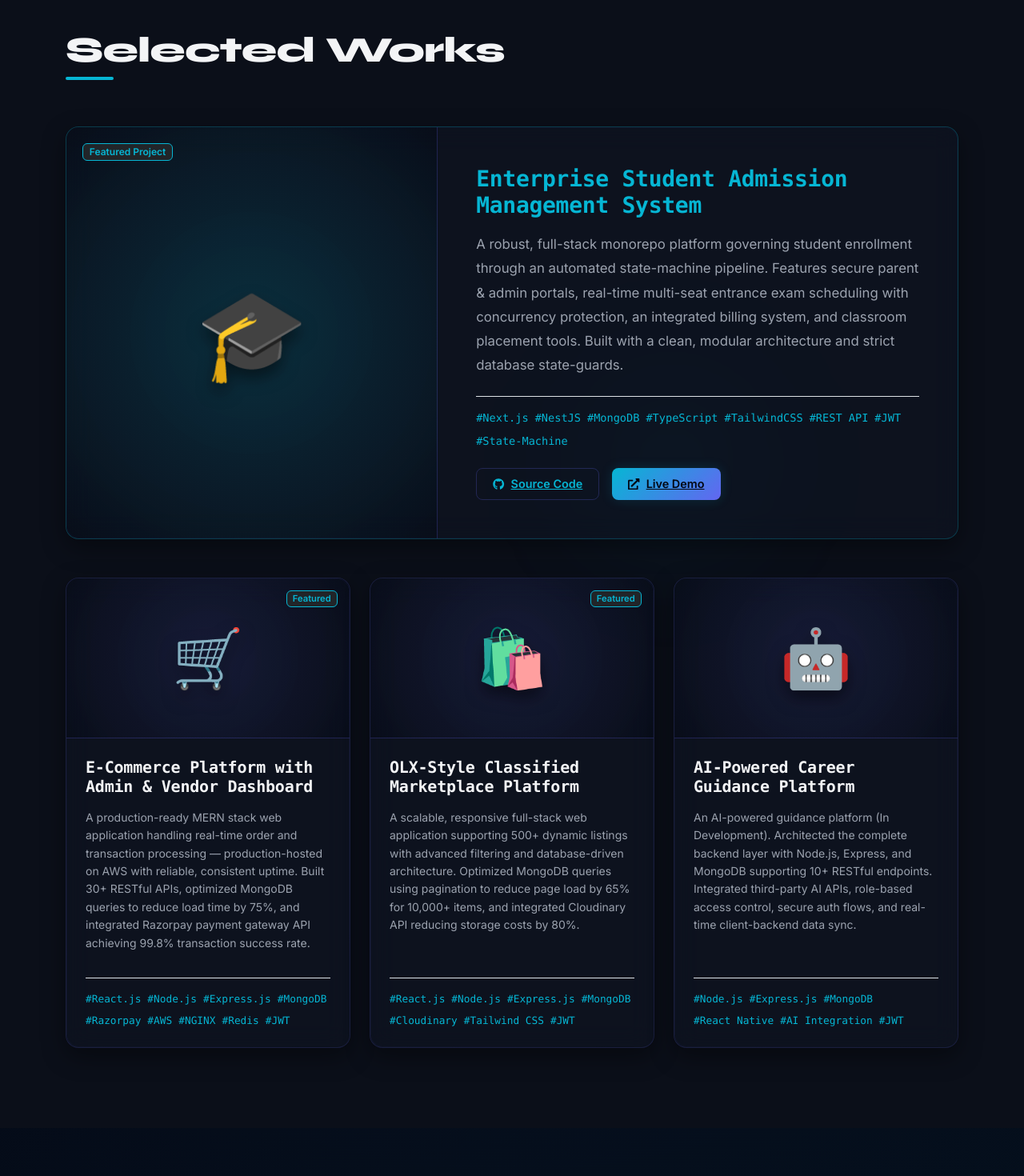
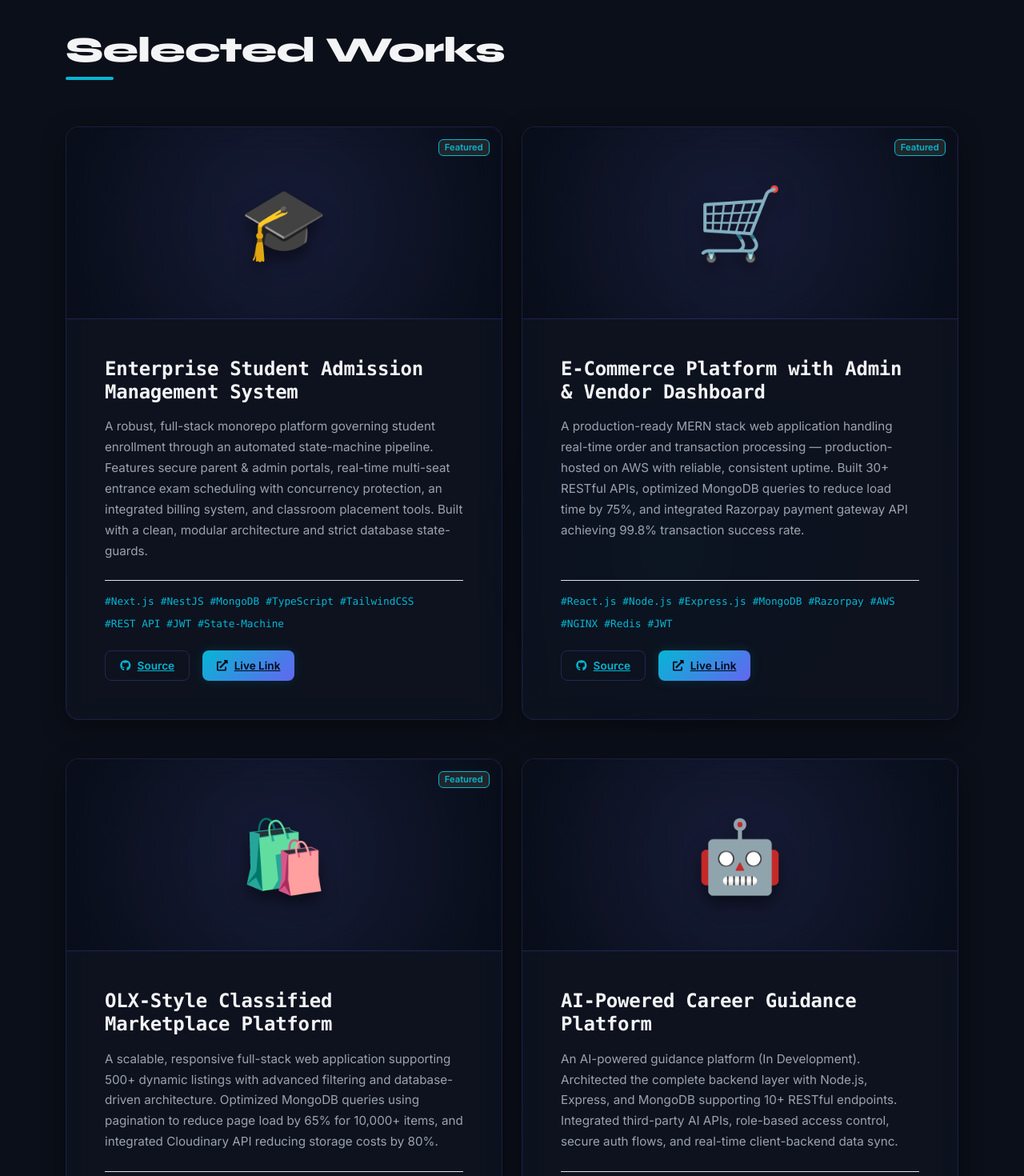
Before and after one commit to ajmlll/my-portfolio, a React (Vite) app in the folder frontend/: page / in a window 1280 px wide. Shown: the part 2760-4230 px from the top of the page at 80% size. Built offline with nearby package versions, Linux system fonts and the light colour scheme.

Commit message:
design: unify project card sizes in 2x2 grid, add custom hover glow skills badges

```diff
--- a/frontend/src/components/Projects.jsx
+++ b/frontend/src/components/Projects.jsx
@@ -69,21 +69,24 @@ const Projects = () => {
         </Row>
 
         <Row className="g-4">
-          {projectsData.map((project, idx) => {
-            if (project.id === 1) {
-              // Featured Full-Width Project Card
-              return (
-                <Col lg={12} key={project.id} className="reveal delay-1 mb-4">
-                  <div className="custom-card group h-100" style={{ border: '1px solid rgba(6, 182, 212, 0.25)' }}>
-                    <Row className="g-0 align-items-stretch">
-                      {/* Left: Thumbnail/Visual column */}
-                      <Col md={5} className="d-flex align-items-center justify-content-center position-relative overflow-hidden" style={{ minHeight: '300px', background: 'radial-gradient(circle at 50% 50%, rgba(6, 182, 212, 0.18) 0%, rgba(3, 7, 18, 0.4) 100%)', borderRight: '1px solid var(--gold-border)' }}>
-                        <span className="project-icon" style={{ fontSize: '7rem' }}>
+          {projectsData.map((project, idx) => (
+            <Col lg={6} md={12} key={project.id} className={`reveal delay-${(idx % 2) + 1} mb-4`}>
+              <div className="custom-card h-100 d-flex flex-column group" style={{ cursor: 'pointer', border: '1px solid rgba(99, 102, 241, 0.15)' }}>
+
+                {/* Thumbnail Area */}
+                <div
+                  className="d-flex align-items-center justify-content-center position-relative overflow-hidden"
+                  style={{ height: '240px', background: 'radial-gradient(circle at 50% 50%, rgba(99, 102, 241, 0.12) 0%, rgba(3, 7, 18, 0.45) 100%)', borderBottom: '1px solid var(--gold-border)' }}
+                >
+                  <span className="project-icon" style={{ fontSize: '5.5rem' }}>
                     {project.image}
                   </span>
-                        <Badge bg="dark" className="position-absolute" style={{ top: '20px', left: '20px', border: '1px solid var(--gold)', color: 'var(--gold)', fontWeight: '600' }}>
-                          Featured Project
+
+                  {project.featured && (
+                    <Badge bg="dark" style={{ position: 'absolute', top: '15px', right: '15px', border: '1px solid var(--gold)', color: 'var(--gold)', fontSize: '0.7rem', fontWeight: 'bold' }}>
+                      Featured
                     </Badge>
+                  )}
 
                   {/* Hover Actions Overlay */}
                   <div
@@ -102,111 +105,44 @@ const Projects = () => {
                       </a>
                     )}
                   </div>
-                      </Col>
+                </div>
 
-                      {/* Right: Info details column */}
-                      <Col md={7} className="p-4 p-md-5 d-flex flex-column justify-content-between">
+                {/* Content Area */}
+                <div className="p-4 p-md-5 flex-grow-1 d-flex flex-column justify-content-between">
                   <div>
-                          <h3 className="h3 mb-3 text-gold font-monospace" style={{ color: 'var(--gold) !important', letterSpacing: '-0.01em', fontWeight: 800 }}>
+                    <h3 className="h4 text-primary mb-3 font-monospace" style={{ transition: 'color 0.3s ease', letterSpacing: '-0.01em', fontWeight: 800 }}>
                       {project.title}
                     </h3>
-                          <p className="text-secondary mb-4" style={{ fontSize: '1.05rem', lineHeight: '1.8' }}>
+                    <p className="text-secondary mb-4" style={{ lineHeight: '1.7', fontSize: '0.95rem' }}>
                       {project.description}
                     </p>
                   </div>
 
                   <div>
-                          <div className="d-flex flex-wrap gap-2 mb-4 pt-3 border-top" style={{ borderColor: 'rgba(255, 255, 255, 0.06) !important' }}>
+                    <div className="d-flex flex-wrap gap-2 mb-4 pt-3 border-top" style={{ borderColor: 'rgba(255, 255, 255, 0.05) !important' }}>
                       {project.tech.map((t, i) => (
-                              <span key={i} className="font-monospace text-gold" style={{ fontSize: '0.85rem' }}>
+                        <span key={i} className="font-monospace text-gold" style={{ fontSize: '0.8rem' }}>
                           #{t}
                         </span>
                       ))}
                     </div>
 
                     <div className="d-flex gap-3">
-                            <a href={project.github} target="_blank" rel="noreferrer" className="btn-outline-gold d-inline-flex align-items-center gap-2" style={{ padding: '8px 20px', fontSize: '0.9rem' }}>
-                              <FaGithub /> Source Code
+                      <a href={project.github} target="_blank" rel="noreferrer" className="btn-outline-gold d-inline-flex align-items-center gap-2" style={{ padding: '8px 18px', fontSize: '0.85rem' }}>
+                        <FaGithub /> Source
                       </a>
                       {project.live !== '#' && (
-                              <a href={project.live} target="_blank" rel="noreferrer" className="btn-gold d-inline-flex align-items-center gap-2" style={{ padding: '8px 20px', fontSize: '0.9rem' }}>
-                                <FaExternalLinkAlt /> Live Demo
+                        <a href={project.live} target="_blank" rel="noreferrer" className="btn-gold d-inline-flex align-items-center gap-2" style={{ padding: '8px 18px', fontSize: '0.85rem' }}>
+                          <FaExternalLinkAlt /> Live Link
                         </a>
                       )}
-                          </div>
-                        </div>
-                      </Col>
-                    </Row>
-                  </div>
-                </Col>
-              );
-            } else {
-              // Standard Columns Below
-              return (
-                <Col lg={4} md={6} key={project.id} className={`reveal delay-${(idx % 3) + 1}`}>
-                  <div className="custom-card h-100 d-flex flex-column group" style={{ cursor: 'pointer', border: '1px solid rgba(99, 102, 241, 0.15)' }}>
-
-                    {/* Thumbnail Area */}
-                    <div
-                      className="d-flex align-items-center justify-content-center position-relative overflow-hidden"
-                      style={{ height: '200px', background: 'radial-gradient(circle at 50% 50%, rgba(99, 102, 241, 0.12) 0%, rgba(3, 7, 18, 0.4) 100%)', borderBottom: '1px solid var(--gold-border)' }}
-                    >
-                      <span className="project-icon" style={{ fontSize: '4.5rem' }}>
-                        {project.image}
-                      </span>
-
-                      {project.featured && (
-                        <Badge bg="dark" style={{ position: 'absolute', top: '15px', right: '15px', border: '1px solid var(--gold)', color: 'var(--gold)', fontSize: '0.7rem', fontWeight: 'bold' }}>
-                          Featured
-                        </Badge>
-                      )}
-
-                      {/* Hover Actions Overlay */}
-                      <div
-                        className="position-absolute w-100 h-100 d-flex gap-3 align-items-center justify-content-center transition-all bg-overlay"
-                        style={{
-                          background: 'rgba(13, 13, 18, 0.5)', backdropFilter: 'blur(5px)',
-                          opacity: 0, transition: 'all 0.4s ease',
-                        }}
-                      >
-                        <a href={project.github} target="_blank" rel="noreferrer" className="btn btn-outline-gold rounded-circle d-flex align-items-center justify-content-center p-0 action-btn" style={{ width: '45px', height: '45px', transform: 'translateY(20px)', transition: 'all 0.4s ease' }} title="View Source">
-                          <FaGithub size={20} />
-                        </a>
-                        {project.live !== '#' && (
-                          <a href={project.live} target="_blank" rel="noreferrer" className="btn btn-gold rounded-circle d-flex align-items-center justify-content-center p-0 action-btn" style={{ width: '45px', height: '45px', transform: 'translateY(20px)', transition: 'all 0.4s ease 0.1s' }} title="Live Demo">
-                            <FaExternalLinkAlt size={18} />
-                          </a>
-                        )}
-                      </div>
-                    </div>
-
-                    {/* Content Area */}
-                    <div className="p-4 flex-grow-1 d-flex flex-column justify-content-between">
-                      <div>
-                        <h3 className="h5 text-primary mb-3 font-monospace" style={{ transition: 'color 0.3s ease', letterSpacing: '-0.01em', fontWeight: 700 }}>
-                          {project.title}
-                        </h3>
-                        <p className="text-secondary small" style={{ lineHeight: '1.6' }}>
-                          {project.description}
-                        </p>
-                      </div>
-
-                      <div>
-                        <div className="d-flex flex-wrap gap-2 mt-3 pt-3 border-top" style={{ borderColor: 'rgba(255, 255, 255, 0.05) !important' }}>
-                          {project.tech.map((t, i) => (
-                            <span key={i} className="font-monospace text-gold" style={{ fontSize: '0.8rem' }}>
-                              #{t}
-                            </span>
-                          ))}
                     </div>
                   </div>
                 </div>
 
               </div>
             </Col>
-              );
-            }
-          })}
+          ))}
         </Row>
       </Container>
       <style>{`
--- a/frontend/src/components/Skills.jsx
+++ b/frontend/src/components/Skills.jsx
@@ -1,4 +1,4 @@
-import React, { useEffect, useRef } from 'react';
+import React, { useEffect, useRef, useState } from 'react';
 import { Container, Row, Col } from 'react-bootstrap';
 import {
   FaReact, FaNodeJs, FaAws, FaGitAlt
@@ -13,35 +13,35 @@ const Skills = () => {
     {
       title: "Languages & Frontend",
       skills: [
-        { name: 'JavaScript', icon: <SiJavascript color="#F7DF1E" /> },
-        { name: 'TypeScript', icon: <SiTypescript color="#3178C6" /> },
-        { name: 'React.js', icon: <FaReact color="#61DAFB" /> },
-        { name: 'Next.js', icon: <SiNextdotjs color="#FFFFFF" /> },
-        { name: 'Redux Toolkit', icon: <SiRedux color="#764ABC" /> },
-        { name: 'Tailwind CSS', icon: <SiTailwindcss color="#06B6D4" /> },
-        { name: 'Bootstrap', icon: <SiBootstrap color="#7952B3" /> },
-        { name: 'Material UI', icon: <SiMui color="#007FFF" /> }
+        { name: 'JavaScript', icon: <SiJavascript color="#F7DF1E" />, color: '#F7DF1E', glow: 'rgba(247, 223, 30, 0.2)' },
+        { name: 'TypeScript', icon: <SiTypescript color="#3178C6" />, color: '#3178C6', glow: 'rgba(49, 120, 198, 0.2)' },
+        { name: 'React.js', icon: <FaReact color="#61DAFB" />, color: '#61DAFB', glow: 'rgba(97, 218, 251, 0.2)' },
+        { name: 'Next.js', icon: <SiNextdotjs color="#FFFFFF" />, color: '#FFFFFF', glow: 'rgba(255, 255, 255, 0.2)' },
+        { name: 'Redux Toolkit', icon: <SiRedux color="#764ABC" />, color: '#764ABC', glow: 'rgba(118, 74, 188, 0.2)' },
+        { name: 'Tailwind CSS', icon: <SiTailwindcss color="#06B6D4" />, color: '#06B6D4', glow: 'rgba(6, 182, 212, 0.2)' },
+        { name: 'Bootstrap', icon: <SiBootstrap color="#7952B3" />, color: '#7952B3', glow: 'rgba(121, 82, 179, 0.2)' },
+        { name: 'Material UI', icon: <SiMui color="#007FFF" />, color: '#007FFF', glow: 'rgba(0, 127, 255, 0.2)' }
       ]
     },
     {
       title: "Backend & Databases",
       skills: [
-        { name: 'Node.js', icon: <FaNodeJs color="#339933" /> },
-        { name: 'Express.js', icon: <SiExpress color="#FFFFFF" /> },
-        { name: 'MongoDB', icon: <SiMongodb color="#47A248" /> },
-        { name: 'PostgreSQL', icon: <SiPostgresql color="#4169E1" /> },
-        { name: 'MySQL', icon: <SiMysql color="#4479A1" /> },
-        { name: 'Redis', icon: <SiRedis color="#DC382D" /> }
+        { name: 'Node.js', icon: <FaNodeJs color="#339933" />, color: '#339933', glow: 'rgba(51, 153, 51, 0.2)' },
+        { name: 'Express.js', icon: <SiExpress color="#FFFFFF" />, color: '#FFFFFF', glow: 'rgba(255, 255, 255, 0.15)' },
+        { name: 'MongoDB', icon: <SiMongodb color="#47A248" />, color: '#47A248', glow: 'rgba(71, 162, 72, 0.2)' },
+        { name: 'PostgreSQL', icon: <SiPostgresql color="#4169E1" />, color: '#4169E1', glow: 'rgba(65, 105, 225, 0.2)' },
+        { name: 'MySQL', icon: <SiMysql color="#4479A1" />, color: '#4479A1', glow: 'rgba(68, 121, 161, 0.2)' },
+        { name: 'Redis', icon: <SiRedis color="#DC382D" />, color: '#DC382D', glow: 'rgba(220, 56, 45, 0.2)' }
       ]
     },
     {
       title: "DevOps & Tools",
       skills: [
-        { name: 'AWS', icon: <FaAws color="#FF9900" /> },
-        { name: 'NGINX', icon: <SiNginx color="#009639" /> },
-        { name: 'Git & GitHub', icon: <FaGitAlt color="#F05032" /> },
-        { name: 'Postman', icon: <SiPostman color="#FF6C37" /> },
-        { name: 'Figma', icon: <SiFigma color="#F24E1E" /> }
+        { name: 'AWS', icon: <FaAws color="#FF9900" />, color: '#FF9900', glow: 'rgba(255, 153, 0, 0.2)' },
+        { name: 'NGINX', icon: <SiNginx color="#009639" />, color: '#009639', glow: 'rgba(0, 150, 57, 0.2)' },
+        { name: 'Git & GitHub', icon: <FaGitAlt color="#F05032" />, color: '#F05032', glow: 'rgba(240, 80, 50, 0.2)' },
+        { name: 'Postman', icon: <SiPostman color="#FF6C37" />, color: '#FF6C37', glow: 'rgba(255, 108, 55, 0.2)' },
+        { name: 'Figma', icon: <SiFigma color="#F24E1E" />, color: '#F24E1E', glow: 'rgba(242, 78, 30, 0.2)' }
       ]
     }
   ];
@@ -75,18 +75,7 @@ const Skills = () => {
                 </h3>
                 <div className="d-flex flex-wrap gap-2">
                   {cat.skills.map((skill, sIdx) => (
-                    <div
-                      key={sIdx}
-                      className="d-flex align-items-center gap-2 px-3 py-2 rounded"
-                      style={{ backgroundColor: 'rgba(255, 255, 255, 0.02)', border: '1px solid var(--gold-border)' }}
-                    >
-                      <span style={{ fontSize: '1.2rem', display: 'flex', alignItems: 'center' }}>
-                        {skill.icon}
-                      </span>
-                      <span className="text-secondary font-monospace small" style={{ fontWeight: 500 }}>
-                        {skill.name}
-                      </span>
-                    </div>
+                    <SkillBadge key={sIdx} skill={skill} />
                   ))}
                 </div>
               </div>
@@ -111,6 +100,41 @@ const Skills = () => {
         </Row>
       </Container>
     </section>
+  );
+};
+
+const SkillBadge = ({ skill }) => {
+  const [hovered, setHovered] = useState(false);
+  const borderStyle = hovered
+    ? `1px solid ${skill.color}`
+    : '1px solid var(--gold-border)';
+  const shadowStyle = hovered
+    ? `0 0 15px ${skill.glow}`
+    : 'none';
+  const bgStyle = hovered
+    ? 'rgba(255, 255, 255, 0.05)'
+    : 'rgba(255, 255, 255, 0.02)';
+
+  return (
+    <div
+      onMouseEnter={() => setHovered(true)}
+      onMouseLeave={() => setHovered(false)}
+      className="d-flex align-items-center gap-2 px-3 py-2 rounded"
+      style={{
+        backgroundColor: bgStyle,
+        border: borderStyle,
+        boxShadow: shadowStyle,
+        transition: 'all 0.3s cubic-bezier(0.16, 1, 0.3, 1)',
+        cursor: 'default'
+      }}
+    >
+      <span style={{ fontSize: '1.2rem', display: 'flex', alignItems: 'center', transform: hovered ? 'scale(1.1) rotate(5deg)' : 'none', transition: 'transform 0.3s ease' }}>
+        {skill.icon}
+      </span>
+      <span className="text-secondary font-monospace small" style={{ fontWeight: 500, color: hovered ? 'var(--text-primary)' : 'var(--text-secondary)', transition: 'color 0.3s ease' }}>
+        {skill.name}
+      </span>
+    </div>
   );
 };
 
```
Lines whose indentation alone changed are shown as unchanged.
